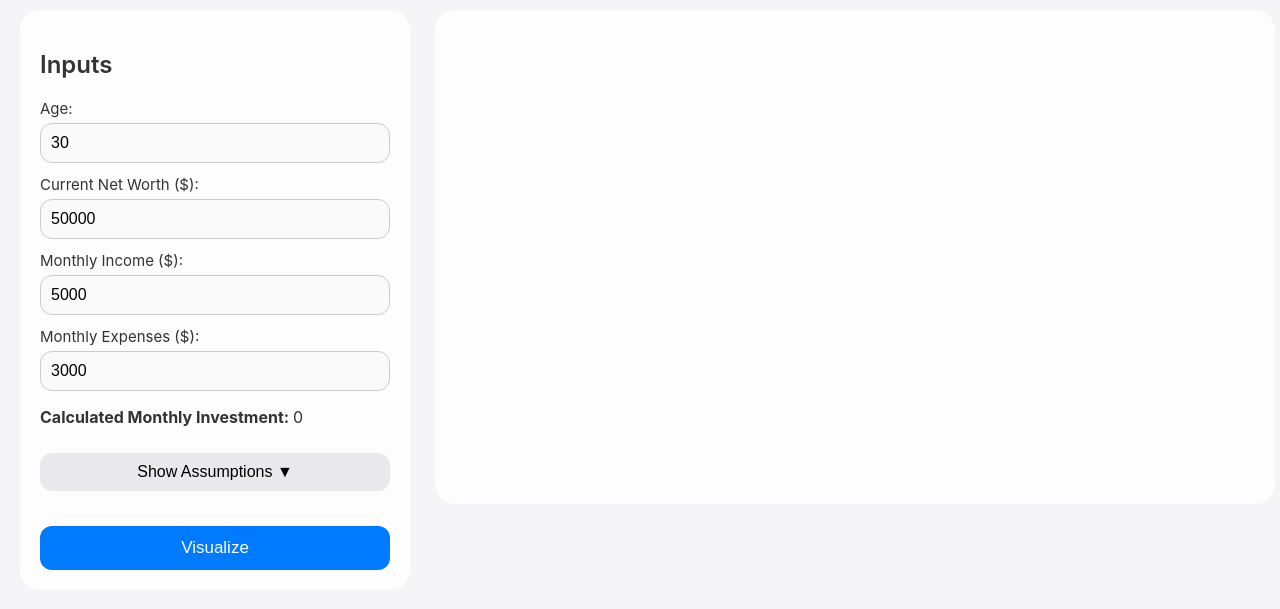
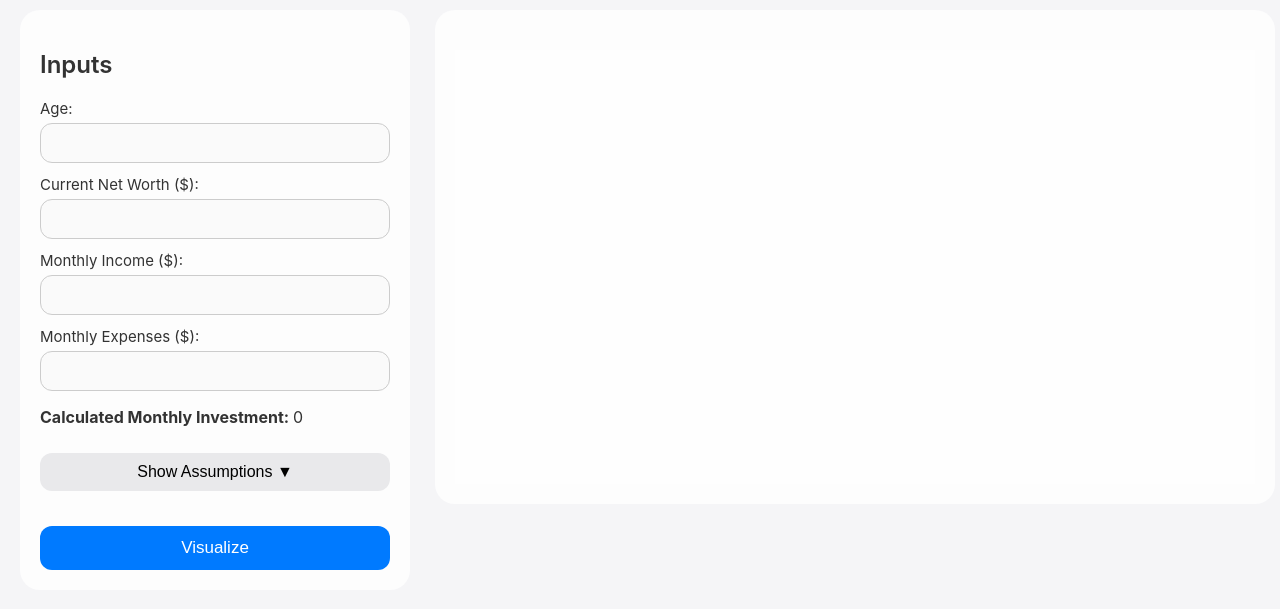
Before and after one commit to SamRosati/FI-Visualizer, a plain HTML site: page index.html in a window 1280 px wide. Shown: the part 215-824 px from the top of the page. Drawn offline with nearby package versions, Linux system fonts and the light colour scheme.

Commit message:
Change input fields to empty default values
Updated input fields to have empty default values.

```diff
--- a/index.html
+++ b/index.html
@@ -26,22 +26,22 @@
           <div class="inputs-visible">
             <label
               >Age:
-              <input type="number" id="age" value="30" />
+              <input type="number" id="age" value="" />
             </label>
 
             <label
               >Current Net Worth ($):
-              <input type="number" id="netWorth" value="50000" />
+              <input type="number" id="netWorth" value="" />
             </label>
 
             <label
               >Monthly Income ($):
-              <input type="number" id="income" value="5000" />
+              <input type="number" id="income" value="" />
             </label>
 
             <label
               >Monthly Expenses ($):
-              <input type="number" id="expenses" value="3000" />
+              <input type="number" id="expenses" value="" />
             </label>
 
             <p>
```
